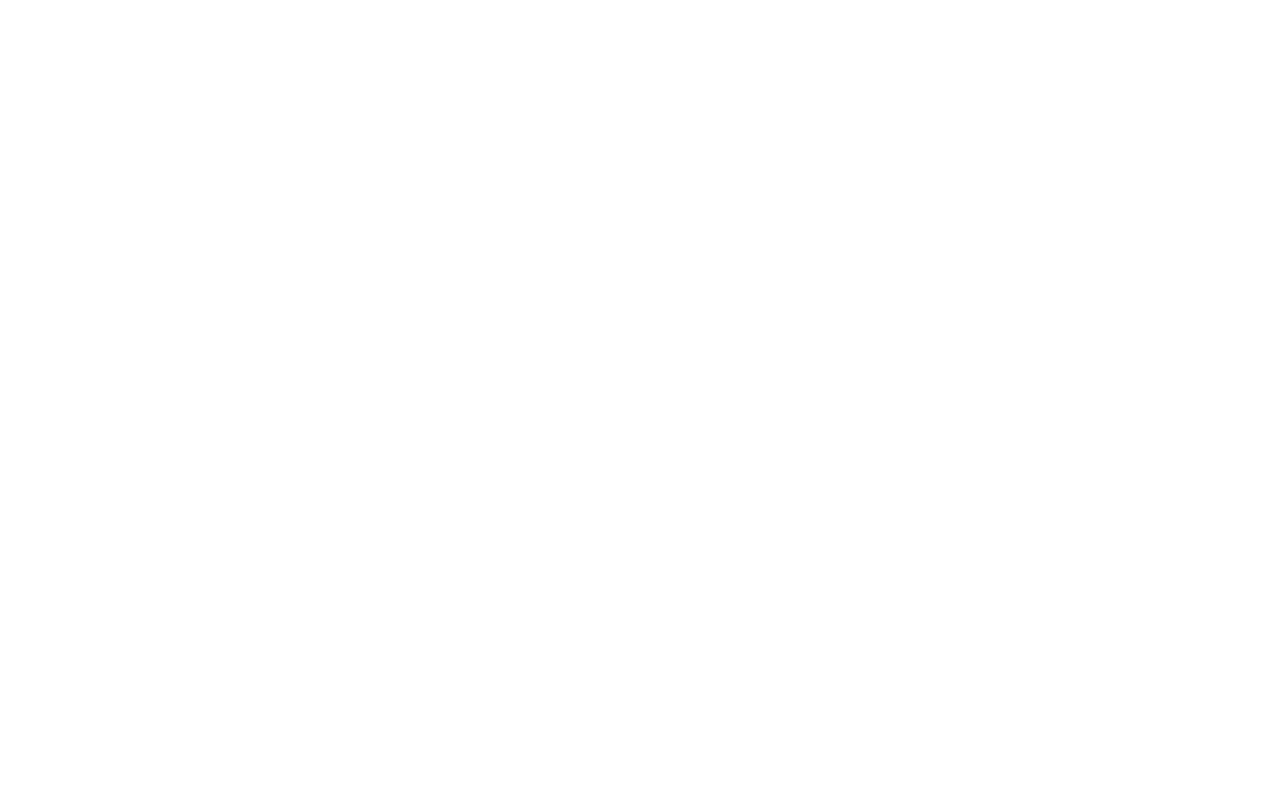
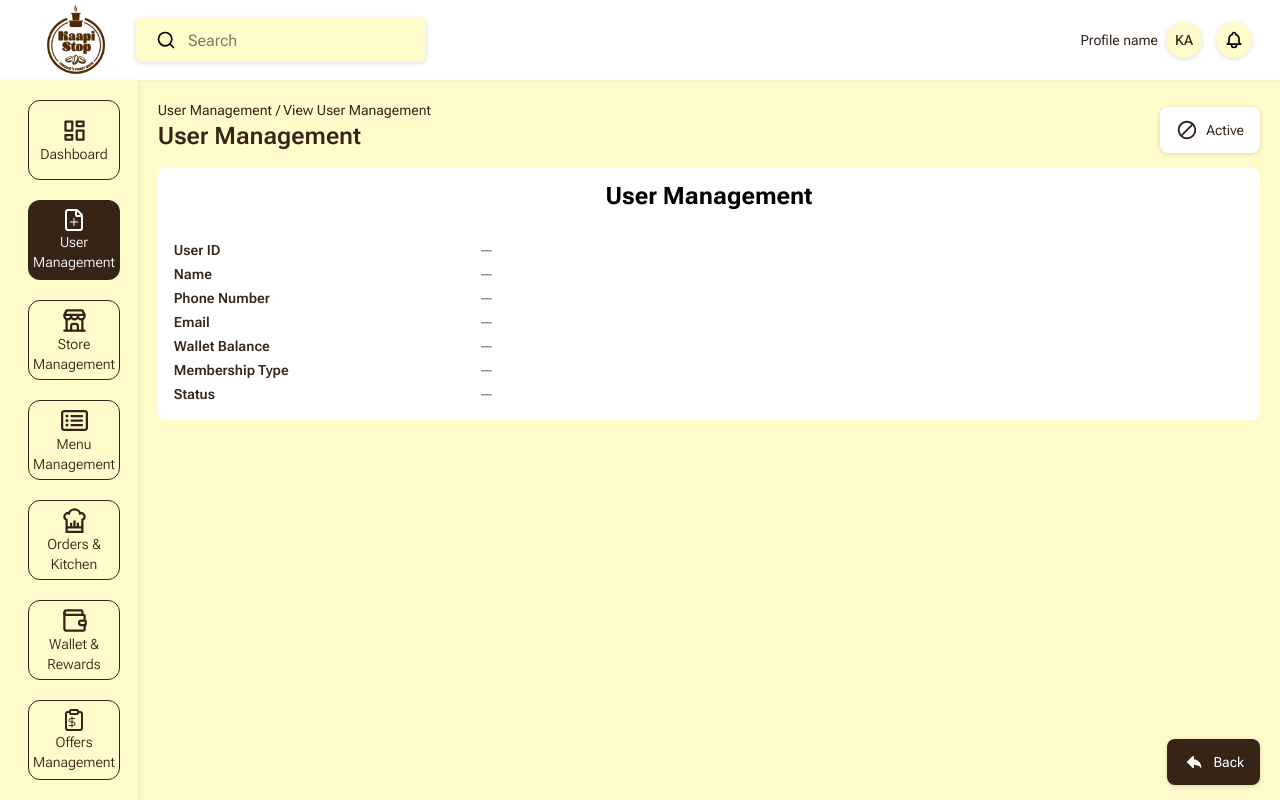
Before and after one commit to Vishvanath2005/Kappi_Stop_FE, a React (Vite) app in the folder Kappi_Stop_FE/: page /user_management/view_user_management in a window 1280 px wide. Before the commit this address had no page. Built offline with nearby package versions, Linux system fonts and the light colour scheme.

Commit message:
View User Created 👍

```diff
--- a/Kappi_Stop_FE/src/components/Table.jsx
+++ b/Kappi_Stop_FE/src/components/Table.jsx
@@ -103,7 +103,7 @@
             button_icon={<BiFilterAlt size={22} />}
             button_name="Filter"
             bgColor="bg-white"
-            textColor="text-dark-brown"
+            textColor="text-layout-text"
             paddingX="px-4"
           />
         </div>
--- /dev/null
+++ b/Kappi_Stop_FE/src/components/View_Page.jsx
@@ -0,0 +1,85 @@
+import React from "react";
+import Button from "./Button";
+import { useNavigate } from "react-router";
+import { TiArrowBack } from "react-icons/ti";
+
+const View_Page = ({
+  icon_name,
+  status_name,
+  title,
+  button_color,
+  button_text_color,
+  columns = [],
+  data = {},
+}) => {
+  const navigate = useNavigate();
+
+  const getStatusColor = (value) => {
+    const status = String(value || "").toLowerCase();
+    if (status === "active" || status === "complete") return "text-green-500";
+    if (status === "inactive" || status === "blocked") return "text-red-500";
+    return "text-gray-500";
+  };
+
+  return (
+    <div className="relative w-full h-full ">
+      <div className="flex sm:justify-between space-y-2 mb-2 sm:items-center flex-col sm:flex-row">
+        <div className="text-layout-text">
+          <p className="font-roboto-flex text-sm flex">
+            <span className="pr-1">{title}</span>
+            <span> / View {title}</span>
+          </p>
+          <p className="text-2xl font-semibold font-roboto-flex">{title}</p>
+        </div>
+
+        <div className="flex items-center space-x-2">
+          <Button
+            button_icon={icon_name}
+            button_name={status_name}
+            bgColor={button_color}
+            textColor={button_text_color}
+            paddingX="px-4"
+          />
+        </div>
+      </div>
+
+      <div className="bg-white w-full rounded-lg">
+        <p className="text-center py-3 text-black text-2xl font-bold">
+          {title}
+        </p>
+
+        <div className="grid grid-cols-7 p-4 gap-y-1 text-sm">
+          {columns.map((col, index) => {
+            const value = data?.[col.key] ?? "—";
+            const isStatus = col.label.toLowerCase() === "status";
+            const textColor = isStatus
+              ? getStatusColor(value)
+              : "text-gray-500";
+
+            return (
+              <React.Fragment key={index}>
+                <p className="col-span-2 text-layout-text font-semibold">
+                  {col.label}
+                </p>
+                <p className={`col-span-5 ${textColor}`}>{value}</p>
+              </React.Fragment>
+            );
+          })}
+        </div>
+      </div>
+
+      <div className="absolute bottom-2 right-0">
+        <Button
+          button_icon={<TiArrowBack size={22} />}
+          button_name="Back"
+          bgColor="bg-layout-text"
+          textColor="text-white"
+          paddingX="px-4"
+          onClick={() => navigate(-1)}
+        />
+      </div>
+    </div>
+  );
+};
+
+export default View_Page;
--- a/Kappi_Stop_FE/src/layout/Navbar.jsx
+++ b/Kappi_Stop_FE/src/layout/Navbar.jsx
@@ -6,7 +6,7 @@
 const Navbar = () => {
   const navigate = useNavigate();
   return (
-    <div className=" w-full z-10 font-roboto-flex flex justify-between items-center bg-white p-2 h-20 ">
+    <div className=" w-full z-10 font-roboto-flex flex justify-between drop-shadow-xs items-center bg-white p-2 h-20 ">
       <div className="flex items-center gap-5  ">
         <img src={LOGO} className="w-20 h-20 ml-7  " alt="Logo Image" />
         <div className="flex items-center gap-3 px-5  rounded-md w-[290px] sm:w-[290px] bg-background drop-shadow-sm">
--- a/Kappi_Stop_FE/src/pages/user_management/Add_User.jsx
+++ b/Kappi_Stop_FE/src/pages/user_management/Add_User.jsx
@@ -14,7 +14,7 @@
   wallet_balance: yup.string().required("Wallet Balance is required"),
 });
 
-const AddUser = ({ onClose }) => {
+const Add_User = ({ onClose }) => {
   const {
     register,
     handleSubmit,
@@ -95,4 +95,4 @@
   );
 };
 
-export default AddUser;
+export default Add_User;
--- /dev/null
+++ b/Kappi_Stop_FE/src/pages/user_management/Edit_User.jsx
@@ -0,0 +1,97 @@
+import React from "react";
+import { useForm } from "react-hook-form";
+import { yupResolver } from "@hookform/resolvers/yup";
+import * as yup from "yup";
+
+import Modal from "../../components/Modal";
+import { InputField } from "../../components/InputField";
+
+const schema = yup.object().shape({
+  name: yup.string().required("Name is required"),
+  phone: yup.string().required("Phone Number is required"),
+  email: yup.string().email("Invalid email").required("Email is required"),
+  wallet_balance: yup.string().required("Wallet Balance is required"),
+});
+
+const Edit_User = ({ onClose, item }) => {
+  const {
+    register,
+    handleSubmit,
+    reset,
+    formState: { errors, isSubmitting },
+  } = useForm({
+    resolver: yupResolver(schema),
+  });
+
+  const onSubmit = async (data) => {
+    try {
+      console.log("Form Data:", data);
+      reset();
+      onClose();
+    } catch (error) {
+      console.error("Error submitting form:", error);
+    }
+  };
+
+  return (
+    <Modal
+      onClose={onClose}
+      title="Edit User"
+      Children={
+        <form onSubmit={handleSubmit(onSubmit)}>
+          <div className="px-7 py-6">
+            <div className="space-y-4">
+              <InputField
+                label="Name"
+                name="name"
+                placeholder={`${item.name}`}
+                register={register}
+                errors={errors}
+              />
+              <InputField
+                label="Phone Number"
+                name="phone"
+                placeholder={`${item.phone}`}
+                register={register}
+                errors={errors}
+              />
+              <InputField
+                label="Email ID"
+                name="email"
+                placeholder={`${item.email}`}
+                register={register}
+                errors={errors}
+              />
+              <InputField
+                label="Wallet Balance"
+                name="wallet_balance"
+                placeholder={`${item.wallet_balance}`}
+                register={register}
+                errors={errors}
+              />
+            </div>
+          </div>
+
+          <div className="mx-5 mb-4 flex justify-center gap-2 text-xs lg:justify-end md:justify-center">
+            <button
+              type="button"
+              onClick={onClose}
+              className="cursor-pointer border border-dark-yellow text-dark-yellow px-6 py-2 rounded"
+            >
+              Cancel
+            </button>
+            <button
+              type="submit"
+              disabled={isSubmitting}
+              className="cursor-pointer bg-layout-text text-white px-6 py-2 rounded"
+            >
+              {isSubmitting ? "Saving..." : "Save"}
+            </button>
+          </div>
+        </form>
+      }
+    />
+  );
+};
+
+export default Edit_User;
--- a/Kappi_Stop_FE/src/pages/user_management/User_Management.jsx
+++ b/Kappi_Stop_FE/src/pages/user_management/User_Management.jsx
@@ -2,6 +2,7 @@
 import { Plus } from "lucide-react";
 import Table from "../../components/Table";
 import Add_User from "./Add_User";
+import Edit_User from "./Edit_User";
 
 const User_Management = () => {
   const userColumns = [
@@ -9,8 +10,8 @@
     { key: "name", label: "Name" },
     { key: "phone", label: "Phone Number" },
     { key: "email", label: "Email" },
-    { key: "wallet", label: "Wallet Balance" },
-    { key: "membership", label: "Membership Type" },
+    { key: "wallet_balance", label: "Wallet Balance" },
+    { key: "membership_type", label: "Membership Type" },
     { key: "status", label: "Status" },
   ];
 
@@ -20,8 +21,8 @@
       name: "Aarnav",
       phone: "00000 00000",
       email: "sophia.clark@email.com",
-      wallet: "$500",
-      membership: "Premium",
+      wallet_balance: "$500",
+      membership_type: "Premium",
       status: "Active",
     },
     {
@@ -29,8 +30,8 @@
       name: "Sophia",
       phone: "99999 88888",
       email: "sophia@email.com",
-      wallet: "$650",
-      membership: "Premium",
+      wallet_balance: "$650",
+      membership_type: "Premium",
       status: "Blocked",
     },
     {
@@ -38,8 +39,8 @@
       name: "Aarnav",
       phone: "00000 00000",
       email: "sophia.clark@email.com",
-      wallet: "$500",
-      membership: "Premium",
+      wallet_balance: "$500",
+      membership_type: "Premium",
       status: "Active",
     },
     {
@@ -47,8 +48,8 @@
       name: "Liam",
       phone: "90000 55555",
       email: "liam.patel@email.com",
-      wallet: "$500",
-      membership: "Premium",
+      wallet_balance: "$500",
+      membership_type: "Premium",
       status: "Active",
     },
     {
@@ -56,8 +57,8 @@
       name: "Ethan",
       phone: "98765 43210",
       email: "ethan.jones@email.com",
-      wallet: "$300",
-      membership: "Basic",
+      wallet_balance: "$300",
+      membership_type: "Basic",
       status: "Blocked",
     },
     {
@@ -65,8 +66,8 @@
       name: "Aarnav",
       phone: "00000 00000",
       email: "sophia.clark@email.com",
-      wallet: "$500",
-      membership: "Premium",
+      wallet_balance: "$500",
+      membership_type: "Premium",
       status: "Active",
     },
     {
@@ -74,8 +75,8 @@
       name: "Liam",
       phone: "90000 55555",
       email: "liam.patel@email.com",
-      wallet: "$500",
-      membership: "Premium",
+      wallet_balance: "$500",
+      membership_type: "Premium",
       status: "Active",
     },
     {
@@ -83,8 +84,8 @@
       name: "Olivia",
       phone: "98700 11111",
       email: "olivia.ross@email.com",
-      wallet: "$700",
-      membership: "Premium",
+      wallet_balance: "$700",
+      membership_type: "Premium",
       status: "Active",
     },
     {
@@ -92,8 +93,8 @@
       name: "Aarnav",
       phone: "00000 00000",
       email: "sophia.clark@email.com",
-      wallet: "$500",
-      membership: "Premium",
+      wallet_balance: "$500",
+      membership_type: "Premium",
       status: "Active",
     },
     {
@@ -101,8 +102,8 @@
       name: "Liam",
       phone: "90000 55555",
       email: "liam.patel@email.com",
-      wallet: "$500",
-      membership: "Premium",
+      wallet_balance: "$500",
+      membership_type: "Premium",
       status: "Active",
     },
   ];
@@ -115,8 +116,8 @@
         add_button="Add User"
         columns={userColumns}
         data={userData}
-        ViewRoute="/employee/view"
-        EditModal={true}
+        ViewRoute="/user_management/view_user_management"
+        EditModal={Edit_User}
         AddModal={Add_User}
         itemsPerPage={9}
       />
--- /dev/null
+++ b/Kappi_Stop_FE/src/pages/user_management/View_User.jsx
@@ -0,0 +1,38 @@
+import React from "react";
+import { MdOutlineBlock } from "react-icons/md";
+import { useLocation } from "react-router";
+import View_Page from "../../components/View_Page";
+
+const View_User = () => {
+  const { state } = useLocation();
+  const user = state?.item || {};
+  console.log(user);
+
+  const userColumns = [
+    { key: "userId", label: "User ID" },
+    { key: "name", label: "Name" },
+    { key: "phone", label: "Phone Number" },
+    { key: "email", label: "Email" },
+    { key: "wallet_balance", label: "Wallet Balance" },
+    { key: "membership_type", label: "Membership Type" },
+    { key: "status", label: "Status" },
+  ];
+
+  return (
+    <View_Page
+      title="User Management"
+      status_name={user?.status === "Active" ? "Blocked" : "Active"}
+      icon_name={<MdOutlineBlock size={22} />}
+      button_color={`${
+        user.status === "Active" ? ` bg-layout-text` : `bg-white`
+      }`}
+      button_text_color={`${
+        user.status === "Active" ? ` text-white` : `text-layout-text`
+      }`}
+      columns={userColumns}
+      data={user}
+    />
+  );
+};
+
+export default View_User;
--- a/Kappi_Stop_FE/src/routes/User_Route.jsx
+++ b/Kappi_Stop_FE/src/routes/User_Route.jsx
@@ -1,13 +1,17 @@
-import React from 'react'
-import { Route } from 'react-router'
-import User_Management from '../pages/user_management/User_Management'
+import React from "react";
+import { Route } from "react-router";
+import User_Management from "../pages/user_management/User_Management";
+import View_User from "../pages/user_management/View_User";
 
 const User_Route = () => {
   return (
     <>
-    <Route path='/user_management' element={<User_Management />}/>
+      <Route path="/user_management" >
+      <Route index element={<User_Management />} />
+      <Route path="view_user_management" element={<View_User />}/>
+      </Route>
     </>
-  )
-}
+  );
+};
 
-export default User_Route
+export default User_Route;
```
